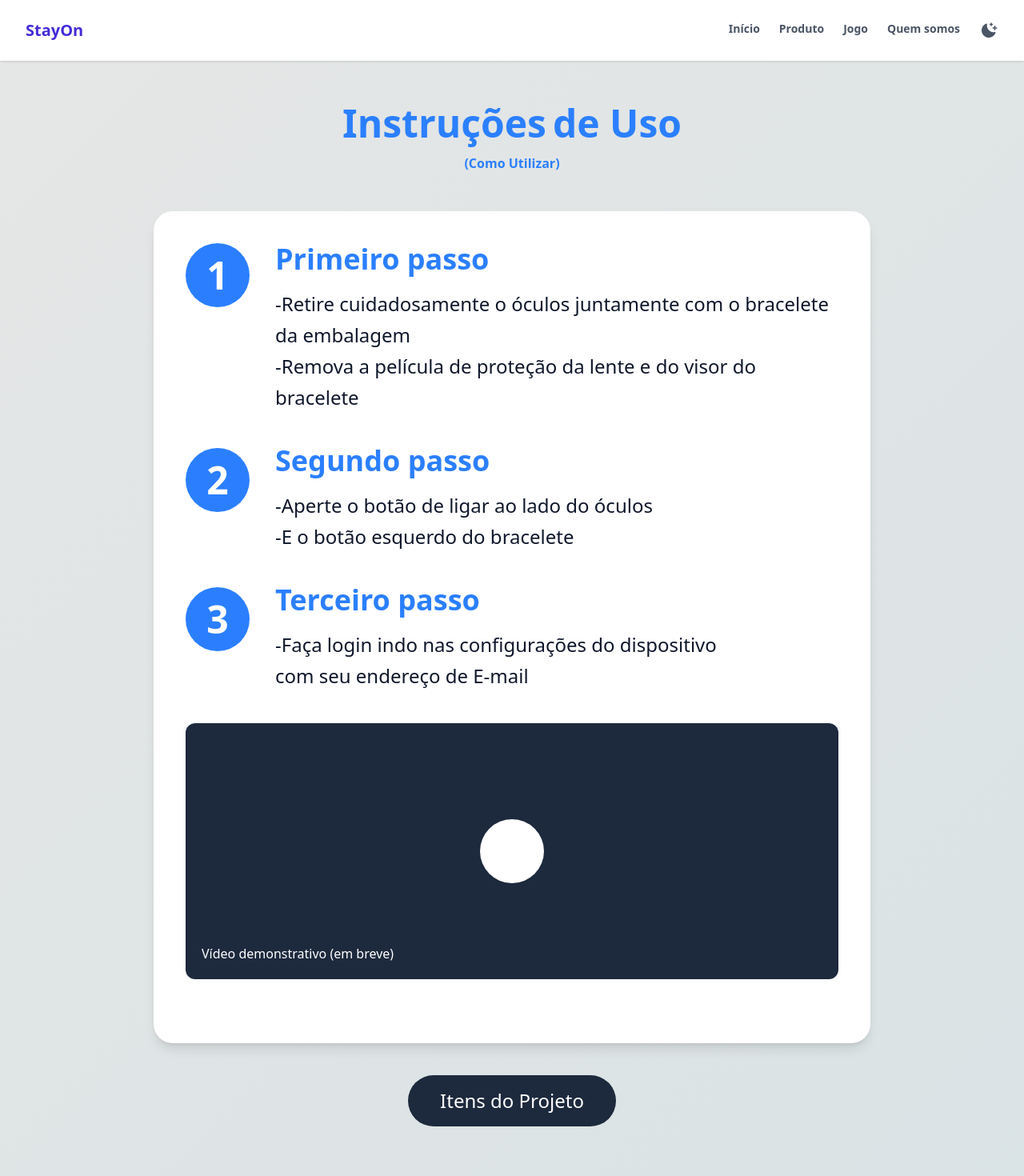
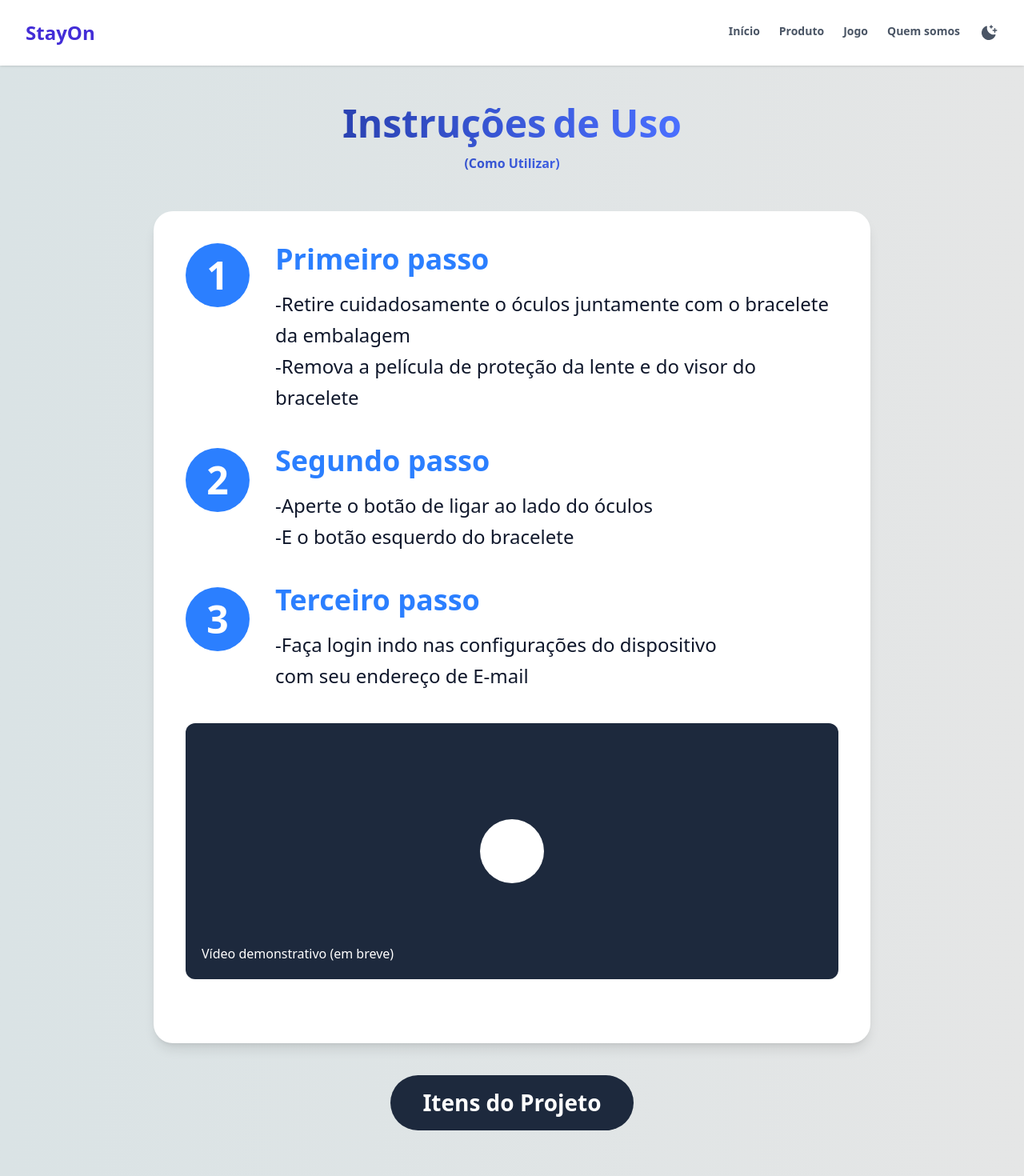
Before and after one commit to lucasagp18/TCC-STAYON, a React (Vite) app: page /produto in a window 1280 px wide. Shown: the top 1470 px of the page at 80% size. Built offline with nearby package versions, Linux system fonts and the light colour scheme.

Commit message:
atualizacao codigo

```diff
--- a/src/components/Header.jsx
+++ b/src/components/Header.jsx
@@ -24,7 +24,7 @@ export function Header() {
         <header className="fixed top-0 left-0 w-full flex items-center justify-between px-8 py-6 bg-white dark:bg-[#001228] shadow-sm z-50">
 
           {/* Desktop Logo - visible on md and up */}
-          <div className="hidden md:block text-xl font-bold text-indigo-700 ">StayOn</div>
+          <div className="hidden md:block text-xl font-bold text-indigo-700 font-poppins font-bold text-[24px]">StayOn</div>
 
           {/* Desktop Navigation - visible on md and up */}
           <nav className="hidden md:block">
--- a/src/pages/Pecas.jsx
+++ b/src/pages/Pecas.jsx
@@ -98,10 +98,10 @@ export function Pecas() {
   }
 
   return (
-    <div className="min-h-screen bg-white dark:bg-[#001128] font-inter py-8 px-4 sm:py-16 sm:px-10 flex flex-col items-center text-gray-900 dark:text-white">
+    <div className="min-h-screen bg-gradient-to-r from-[#DAE3E5] to-[#E5E6E6] dark:from-[#001228] dark:to-[#35363D] font-inter py-8 px-4 sm:py-16 sm:px-10 flex flex-col items-center text-gray-900 dark:text-white">
 
       <div className="text-center mb-8 sm:mb-12">
-        <h1 className="text-[#4A74FF] text-3xl sm:text-5xl font-bold font-poppins mb-2 leading-tight">
+        <h1 className="bg-gradient-to-r from-[#2A42B2] to-[#4A6FFF] bg-clip-text text-transparent text-3xl sm:text-5xl font-bold font-poppins mb-2 leading-tight">
           Itens do Projeto
         </h1>
         <div className="w-24 sm:w-32 h-1 bg-[#4A74FF] mx-auto"></div>
--- a/src/pages/Produto.jsx
+++ b/src/pages/Produto.jsx
@@ -1,21 +1,23 @@
 import React from "react"
+import { Link } from "react-router";
+
 
 export function Produto() {
   return (
-    <div className="min-h-screen bg-[linear-gradient(135deg,#E5E6E6,#DAE3E5)] font-inter py-8 px-4 sm:py-16 sm:px-10 flex flex-col items-center">
+    <div className="min-h-screen bg-gradient-to-r from-[#DAE3E5] to-[#E5E6E6] dark:from-[#001228] dark:to-[#35363D] font-inter py-8 px-4 sm:py-16 sm:px-10 flex flex-col items-center">
       {/* Title */}
       <div className="text-center mb-8 sm:mb-12">
-        <h1 className="text-blue-500 text-3xl sm:text-5xl font-bold font-poppins mb-2 leading-tight">
+        <h1 className="bg-gradient-to-r from-[#2A42B2] to-[#4A6FFF] bg-clip-text text-transparent text-3xl sm:text-5xl font-bold font-poppins mb-2 leading-tight">
           <span className="block sm:inline">Instruções</span>
           <span className="block sm:inline sm:ml-2">de Uso</span>
         </h1>
-        <p className="text-blue-500 text-base font-bold font-poppins">
+        <p className="bg-gradient-to-r from-[#2A42B2] to-[#4A6FFF] bg-clip-text text-transparent text-base font-bold font-poppins">
           (Como Utilizar)
         </p>
       </div>
 
       {/* Instructions Container */}
-      <div className="bg-white rounded-2xl sm:rounded-3xl p-6 sm:p-10 max-w-sm sm:max-w-4xl w-full shadow-lg">
+      <div className="bg-white dark:bg-[#162534]  rounded-2xl sm:rounded-3xl p-6 sm:p-10 max-w-sm sm:max-w-4xl w-full shadow-lg">
         {/* Step 1 */}
         <div className="flex items-start mb-6 sm:mb-10">
           <div className="bg-blue-500 text-white text-lg sm:text-5xl font-bold font-poppins w-8 h-8 sm:w-20 sm:h-20 rounded-full flex items-center justify-center mr-4 sm:mr-8 flex-shrink-0 leading-none">
@@ -25,7 +27,7 @@ export function Produto() {
             <h2 className="text-blue-500 text-lg sm:text-4xl font-bold font-poppins mb-2 sm:mb-4">
               Primeiro passo
             </h2>
-            <p className="text-slate-900 text-sm sm:text-2xl font-normal font-poppins leading-relaxed">
+            <p className="text-slate-900 text-sm sm:text-2xl font-normal font-poppins leading-relaxed dark:text-white">
               -Retire cuidadosamente o óculos juntamente com o bracelete da
               embalagem
               <br />
@@ -43,7 +45,7 @@ export function Produto() {
             <h2 className="text-blue-500 text-lg sm:text-4xl font-bold font-poppins mb-2 sm:mb-4">
               Segundo passo
             </h2>
-            <p className="text-slate-900 text-sm sm:text-2xl font-normal font-poppins leading-relaxed">
+            <p className="text-slate-900 text-sm sm:text-2xl font-normal font-poppins leading-relaxed dark:text-white">
               -Aperte o botão de ligar ao lado do óculos
               <br />
               -E o botão esquerdo do bracelete
@@ -60,7 +62,7 @@ export function Produto() {
             <h2 className="text-blue-500 text-lg sm:text-4xl font-bold font-poppins mb-2 sm:mb-4">
               Terceiro passo
             </h2>
-            <p className="text-slate-900 text-sm sm:text-2xl font-normal font-poppins leading-relaxed">
+            <p className="text-slate-900 text-sm sm:text-2xl font-normal font-poppins leading-relaxed dark:text-white">
               -Faça login indo nas configurações do dispositivo
               <br />
               com seu endereço de E-mail
@@ -81,16 +83,21 @@ export function Produto() {
           </div>
         </div>
 
+        <Link to="/pecas">
+
         {/* Items Button - Mobile */}
-        <button className="sm:hidden bg-slate-800 hover:bg-slate-900 text-white text-base font-normal font-poppins py-3 px-6 rounded-full w-full transition-all duration-300 ease-in-out">
+        <button className="sm:hidden bg-slate-800 hover:bg-slate-900 text-white text-base font-bold text-[20px] py-3 px-6 rounded-full w-full transition-all duration-300 ease-in-out">
           Itens do Projeto
         </button>
+        </Link>
       </div>
 
+      <Link to="/pecas" className="hidden sm:block bg-slate-800 hover:bg-slate-900 text-white text-2xl font-bold text-[28px] py-4 px-10 rounded-full mt-10 transition-all duration-300 ease-in-out">
       {/* Items Button - Desktop */}
-      <button className="hidden sm:block bg-slate-800 hover:bg-slate-900 text-white text-2xl font-normal font-poppins py-4 px-10 rounded-full mt-10 transition-all duration-300 ease-in-out">
+
         Itens do Projeto
-      </button>
+      </Link>
+
     </div>
   )
 }
--- a/src/pages/QuemSomos.jsx
+++ b/src/pages/QuemSomos.jsx
@@ -39,11 +39,12 @@ export function QuemSomos() {
     ];
 
     return (
-        <div className="min-h-screen bg-white dark:bg-[#001128] font-inter transition-colors duration-300">
+        <div className="min-h-screen bg-gradient-to-r from-[#DAE3E5] to-[#E5E6E6] dark:from-[#001228] dark:to-[#35363D] transition-colors duration-300 font-poppins font-bold text-[48px]">
+
 
             <div className="md:hidden px-4 py-8">
                 <div className="text-center mb-8">
-                    <h1 className="text-xl font-semibold text-[#4A74FF] mb-0 font-poppins">Conheça nossa equipe</h1>
+                    <h1 className="text-xl bg-gradient-to-r from-[#2A42B2] to-[#4A6FFF] bg-clip-text text-transparent mb-0 font-poppins">Conheça nossa equipe</h1>
                 </div>
 
                 <div className="space-y-10 flex flex-col items-center">
@@ -64,7 +65,7 @@ export function QuemSomos() {
                 <div className="text-center mt-20">
 
                     <Link to="/referencias"
-                        className="hover:text-blue-800 underline underline-offset-2 dark:text-gray-300">
+                        className="hover:text-blue-800 underline underline-offset-2 dark:text-gray-300 font-poppins font-bold text-[20px]">
                         Referências
                     </Link>
 
@@ -75,7 +76,7 @@ export function QuemSomos() {
             <div className="hidden md:block px-8 py-6">
                 <div className="max-w-7xl mx-auto">
                     <div className="text-center mb-2">
-                        <h1 className="text-4xl font-semibold text-[#4A74FF] mb-6 font-poppins">Conheça nossa equipe</h1>
+                        <h1 className="text-4xl font-semibold bg-gradient-to-r from-[#2A42B2] to-[#4A6FFF] bg-clip-text text-transparent mb-6 font-poppins font-bold text-[48px]">Conheça nossa equipe</h1>
                     </div>
 
                     <div className="relative flex items-center justify-center min-h-[600px]">
@@ -150,7 +151,7 @@ export function QuemSomos() {
 
 
                         <Link to="/referencias"
-                            className="hover:text-blue-800 underline underline-offset-2 dark:text-gray-300">
+                            className="hover:text-blue-800 underline underline-offset-2 dark:text-gray-300 font-poppins font-bold text-[30px]">
                             Referências
                         </Link>
 
--- a/src/pages/Referencias.jsx
+++ b/src/pages/Referencias.jsx
@@ -52,10 +52,10 @@ export function Referencias() {
   }
 
   return (
-    <div className="min-h-screen bg-white dark:bg-[#001128] font-inter py-8 px-4 sm:py-16 sm:px-10 flex flex-col items-center text-gray-900 dark:text-white">
+    <div className="min-h-screen bg-gradient-to-r from-[#DAE3E5] to-[#E5E6E6] dark:from-[#001228] dark:to-[#35363D] font-inter py-8 px-4 sm:py-16 sm:px-10 flex flex-col items-center text-gray-900 dark:text-white">
 
       <div className="text-center mb-8 sm:mb-12">
-        <h1 className="text-[#4A74FF] text-3xl sm:text-5xl font-bold font-poppins mb-2 leading-tight">
+        <h1 className="bg-gradient-to-r from-[#2A42B2] to-[#4A6FFF] bg-clip-text text-transparent text-3xl sm:text-5xl font-bold font-poppins mb-2 leading-tight">
           Referências
         </h1>
       </div>
```
